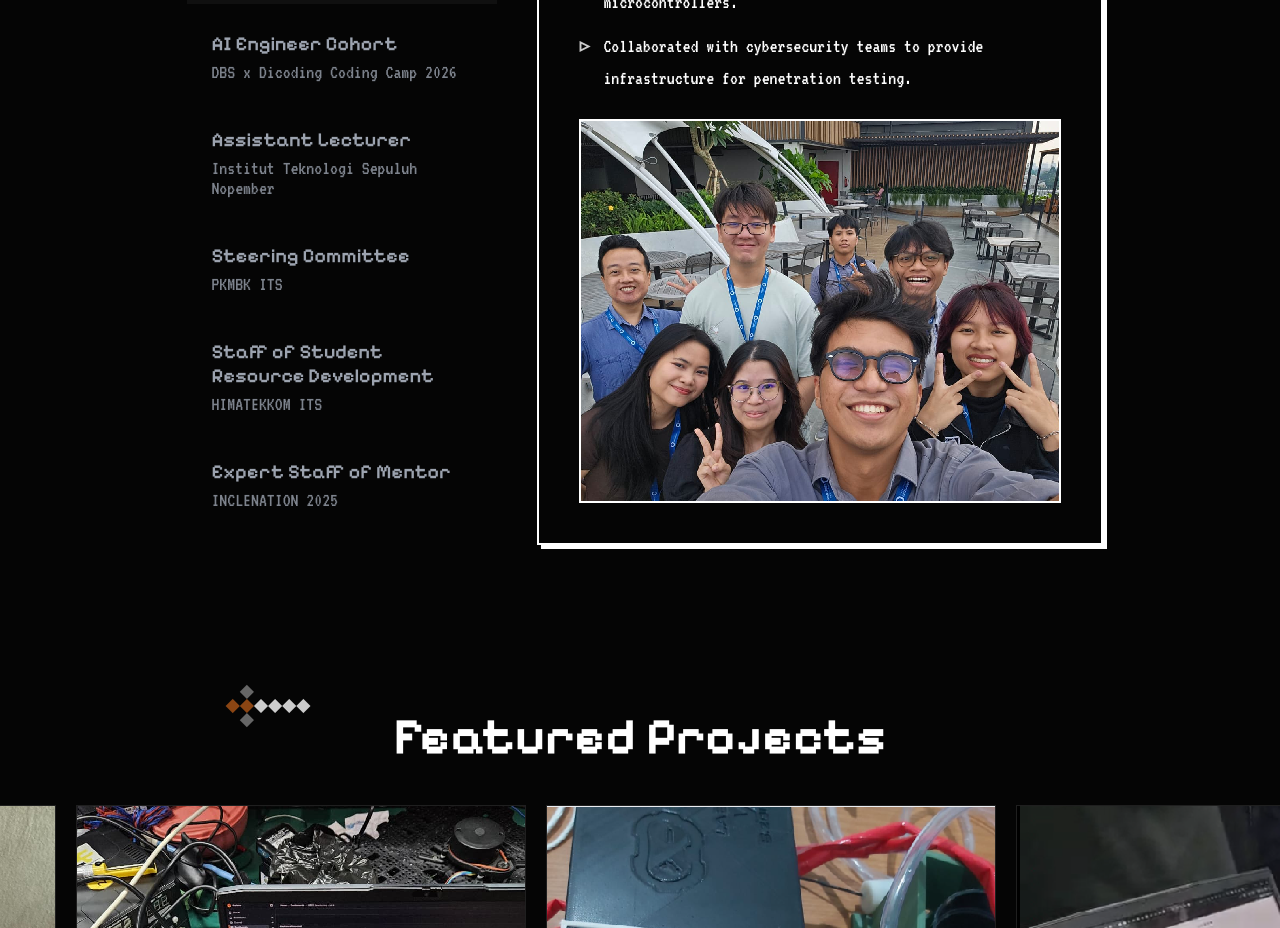
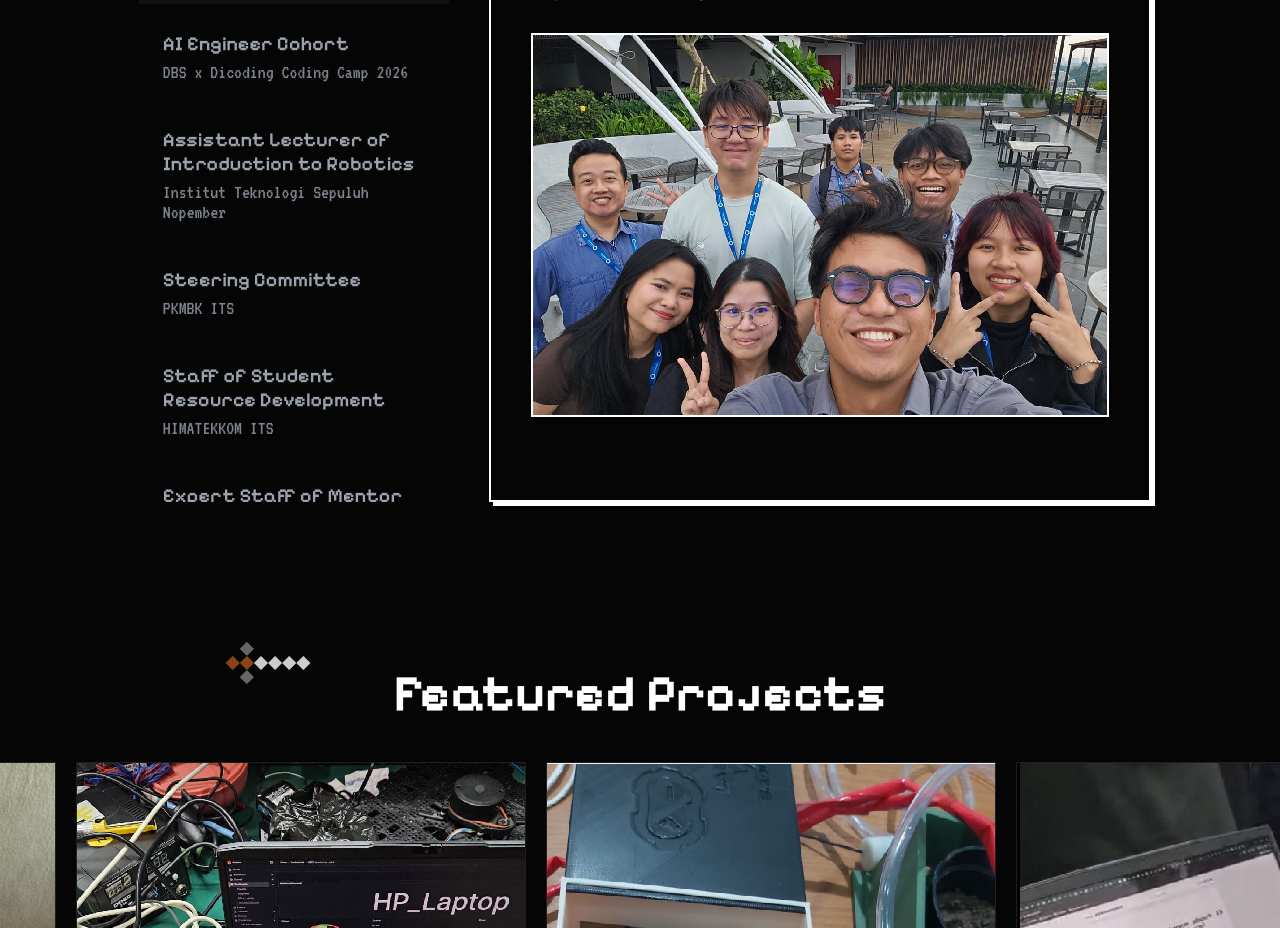
Before and after one commit to theoitssurabaya/webPorto, a Next.js app: page / in a window 1280 px wide. Shown: the part 3260-4188 px from the top of the page. Built offline with nearby package versions, Linux system fonts and the light colour scheme; a web font is replaced by a local one.

Commit message:
minor changes

```diff
--- a/src/data/portfolio.js
+++ b/src/data/portfolio.js
@@ -49,7 +49,7 @@ export const getExperienceData = (language) => [
     },
     {
         id: "exp-7",
-        tabTitle: language === 'id' ? "Asisten Dosen" : "Assistant Lecturer",
+        tabTitle: language === 'id' ? "Asisten Dosen Pengantar Robotika" : "Assistant Lecturer of Introduction to Robotics",
         tabSubtitle: "Institut Teknologi Sepuluh Nopember",
         date: language === 'id' ? "Feb 2026 — Jun 2026" : "Feb 2026 — June 2026",
         orgName: "Institut Teknologi Sepuluh Nopember (ITS)",
```
